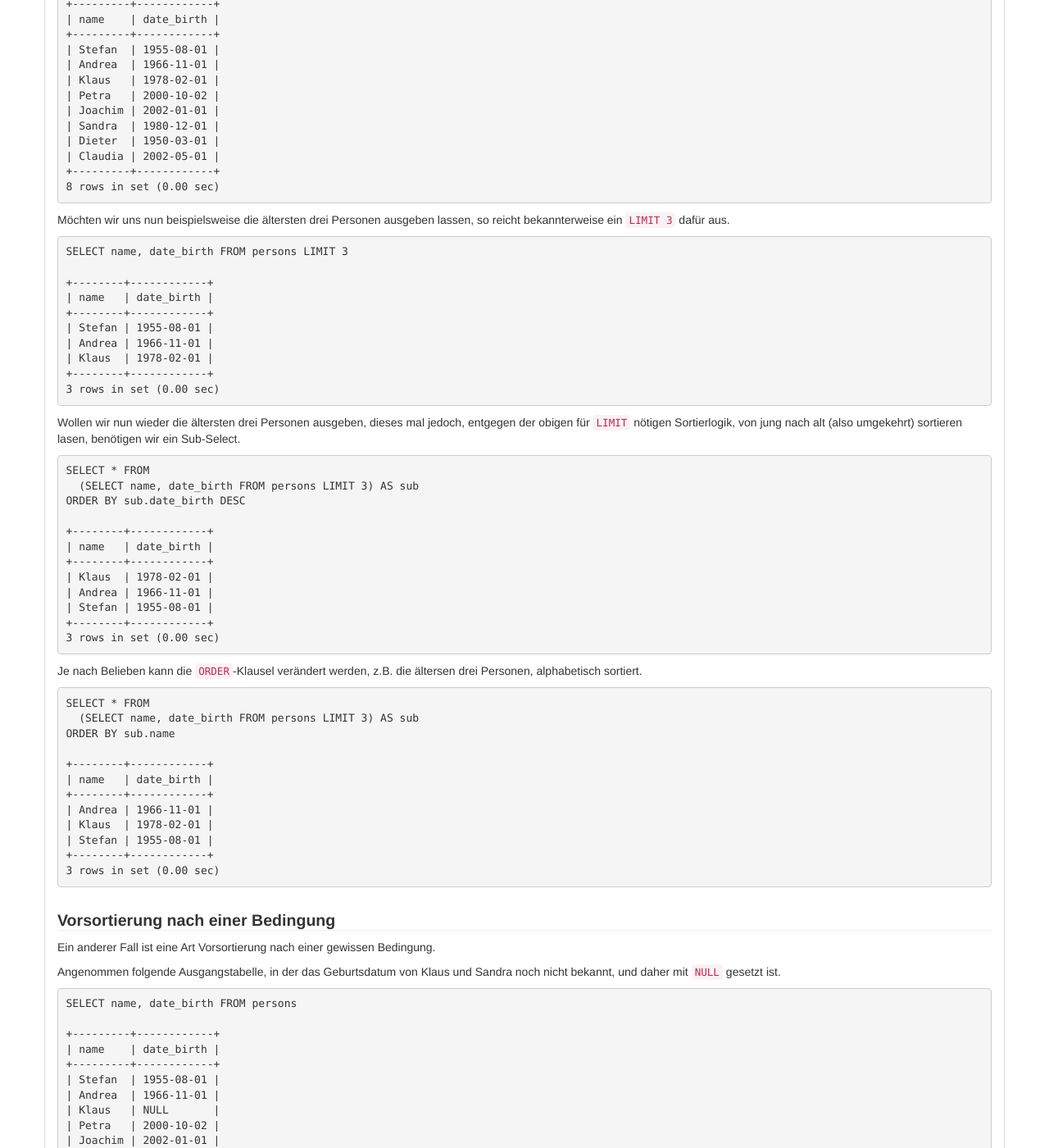
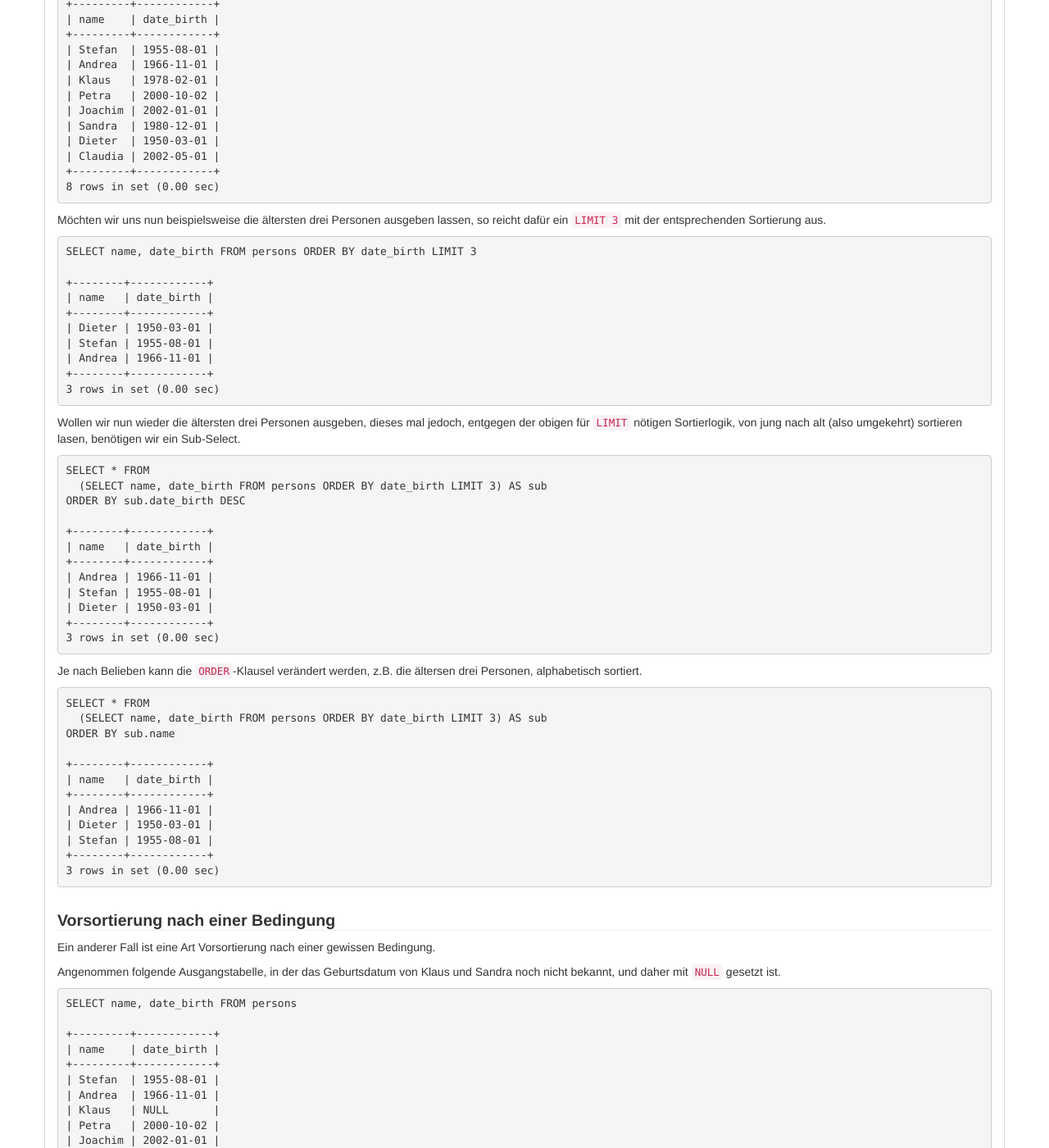
Before and after one commit to php-de/php-de.github.io, a Jekyll site: the page built from implement-approach/19_sql-special-sort.md, in a window 1280 px wide and 1400 px high, scrolled down 531 px. Shown: the whole window at 82% size. Built offline with Jekyll 4.4.1, drawn with Linux system fonts in a browser that asks for light colours; nearby versions of some CDN libraries.

Commit message:
queries optimiert

```diff
--- a/implement-approach/19_sql-special-sort.md
+++ b/implement-approach/19_sql-special-sort.md
@@ -58,17 +58,17 @@ SELECT name, date_birth FROM persons
 
 
 Möchten wir uns nun beispielsweise die ältersten drei Personen ausgeben lassen,
-so reicht bekannterweise ein `LIMIT 3` dafür aus.
+so reicht dafür ein `LIMIT 3` mit der entsprechenden Sortierung aus.
 
 ~~~ sql
-SELECT name, date_birth FROM persons LIMIT 3
+SELECT name, date_birth FROM persons ORDER BY date_birth LIMIT 3
 
 +--------+------------+
 | name   | date_birth |
 +--------+------------+
+| Dieter | 1950-03-01 |
 | Stefan | 1955-08-01 |
 | Andrea | 1966-11-01 |
-| Klaus  | 1978-02-01 |
 +--------+------------+
 3 rows in set (0.00 sec)
 ~~~
@@ -79,15 +79,15 @@ Wollen wir nun wieder die ältersten drei Personen ausgeben, dieses mal jedoch,
 
 ~~~ sql
 SELECT * FROM
-  (SELECT name, date_birth FROM persons LIMIT 3) AS sub
+  (SELECT name, date_birth FROM persons ORDER BY date_birth LIMIT 3) AS sub
 ORDER BY sub.date_birth DESC
 
 +--------+------------+
 | name   | date_birth |
 +--------+------------+
-| Klaus  | 1978-02-01 |
 | Andrea | 1966-11-01 |
 | Stefan | 1955-08-01 |
+| Dieter | 1950-03-01 |
 +--------+------------+
 3 rows in set (0.00 sec)
 ~~~
@@ -97,14 +97,14 @@ Je nach Belieben kann die `ORDER`-Klausel verändert werden, z.B. die ältersen
 
 ~~~ sql
 SELECT * FROM
-  (SELECT name, date_birth FROM persons LIMIT 3) AS sub
+  (SELECT name, date_birth FROM persons ORDER BY date_birth LIMIT 3) AS sub
 ORDER BY sub.name
 
 +--------+------------+
 | name   | date_birth |
 +--------+------------+
 | Andrea | 1966-11-01 |
-| Klaus  | 1978-02-01 |
+| Dieter | 1950-03-01 |
 | Stefan | 1955-08-01 |
 +--------+------------+
 3 rows in set (0.00 sec)
```
